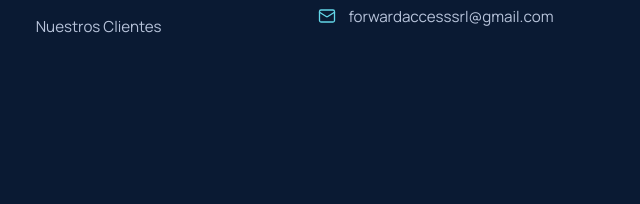
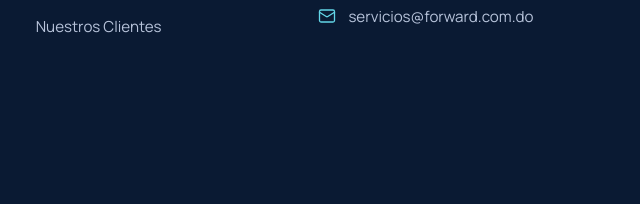
Before and after one commit to Infinitho-Devs/forward, a plain HTML site: page eventos.html in a window 1280 px wide. Shown: the part 4045-4249 px from the top of the page, 640-1280 px from the left. Drawn offline with Linux system fonts and the light colour scheme.

Commit message:
Update eventos.html

```diff
--- a/eventos.html
+++ b/eventos.html
@@ -106,7 +106,7 @@
     <div class="menu__row">
       <div class="menu__contact">
         <span>Santo Domingo, Distrito Nacional</span>
-        <a href="mailto:forwardaccesssrl@gmail.com">forwardaccesssrl@gmail.com</a>
+        <a href="mailto:servicios@forward.com.do">servicios@forward.com.do</a>
       </div>
       <div class="socials">
         <a href="https://www.instagram.com/forwardaccess/" target="_blank" rel="noopener" aria-label="Instagram"><svg class="icon" aria-hidden="true"><use href="#i-instagram"/></svg></a>
@@ -577,7 +577,7 @@
       <p class="cta__text">Cuéntanos sobre tu evento y te prepararemos una propuesta adecuada a tus necesidades: tecnología, formación y experiencia para evitar cuellos de botella.</p>
       <div class="cta__actions">
         <a class="btn btn--white" href="cotizacion.html" data-magnetic>Solicitar cotización <svg class="icon icon--go" aria-hidden="true"><use href="#i-arrow-right"/></svg></a>
-        <a class="btn btn--ghost" href="mailto:forwardaccesssrl@gmail.com"><svg class="icon" aria-hidden="true"><use href="#i-mail"/></svg> Escríbenos</a>
+        <a class="btn btn--ghost" href="mailto:servicios@forward.com.do"><svg class="icon" aria-hidden="true"><use href="#i-mail"/></svg> Escríbenos</a>
       </div>
     </div>
   </div>
@@ -629,7 +629,7 @@
         <h3 class="footer__title">Cotización</h3>
         <ul class="footer__contact">
           <li><svg class="icon" aria-hidden="true"><use href="#i-map-pin"/></svg><span>Santo Domingo,<br>Distrito Nacional</span></li>
-          <li><svg class="icon" aria-hidden="true"><use href="#i-mail"/></svg><a href="mailto:forwardaccesssrl@gmail.com">forwardaccesssrl@gmail.com</a></li>
+          <li><svg class="icon" aria-hidden="true"><use href="#i-mail"/></svg><a href="mailto:servicios@forward.com.do">servicios@forward.com.do</a></li>
         </ul>
       </div>
     </div>
```
